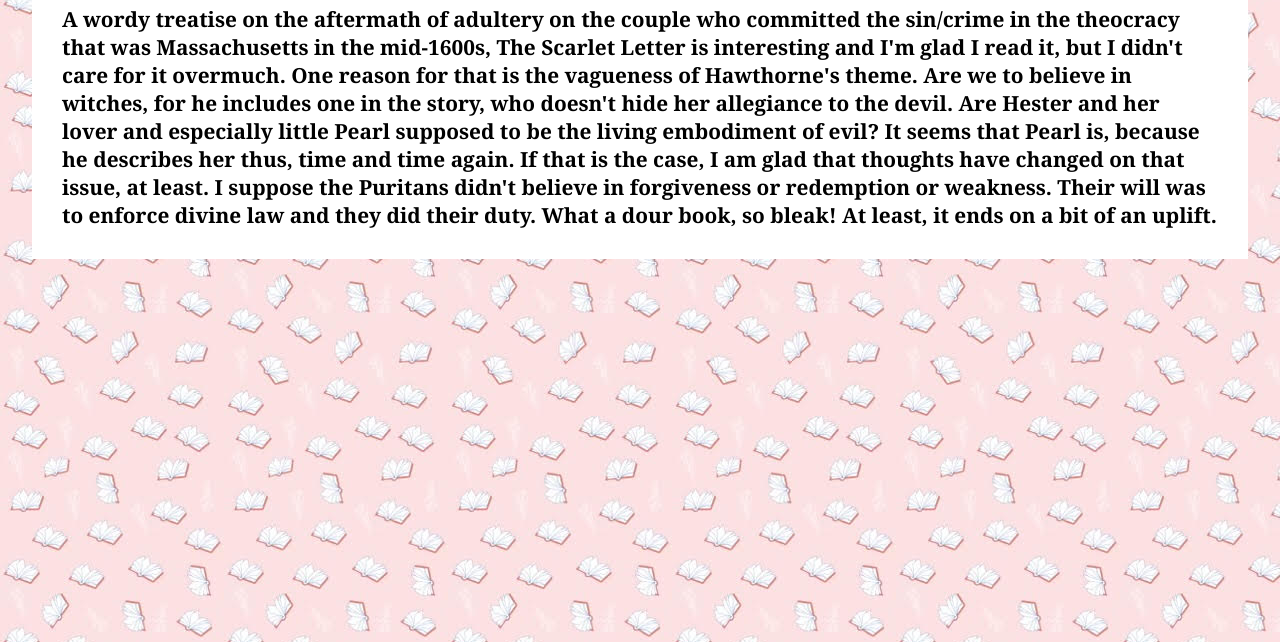
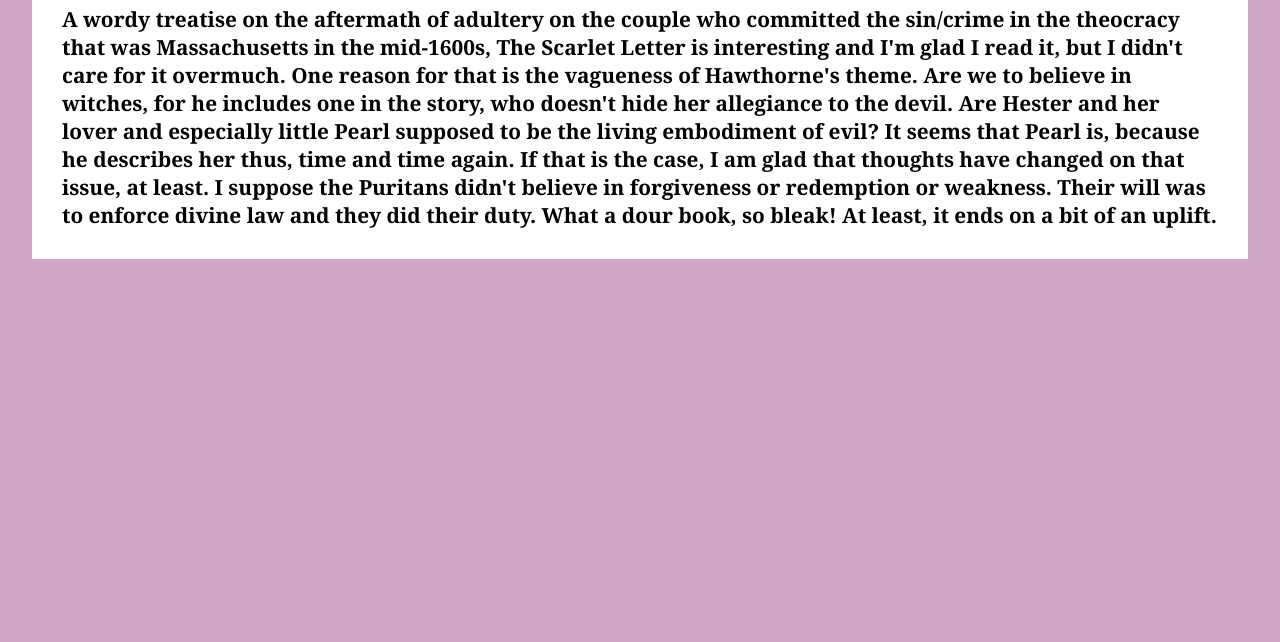
Before and after one commit to svasudevan-coder/sukanyasbookcorner.github.io, a plain HTML site: page sl.html in a window 1280 px wide. Shown: the part 222-864 px from the top of the page. Drawn offline with Linux system fonts and the light colour scheme.

Commit message:
Update reviews.css

```diff
--- a/reviews.css
+++ b/reviews.css
@@ -15,7 +15,8 @@ body {
   min-height: 100vh;
   /* background-color:#faf1f0; */
   margin: 2em;
-  background-image: url("/books.jpg");
+/*   background-image: url("/books.jpg"); */
+ background-color: #d1a7c8;
 }
 
 /* navbar */
```
